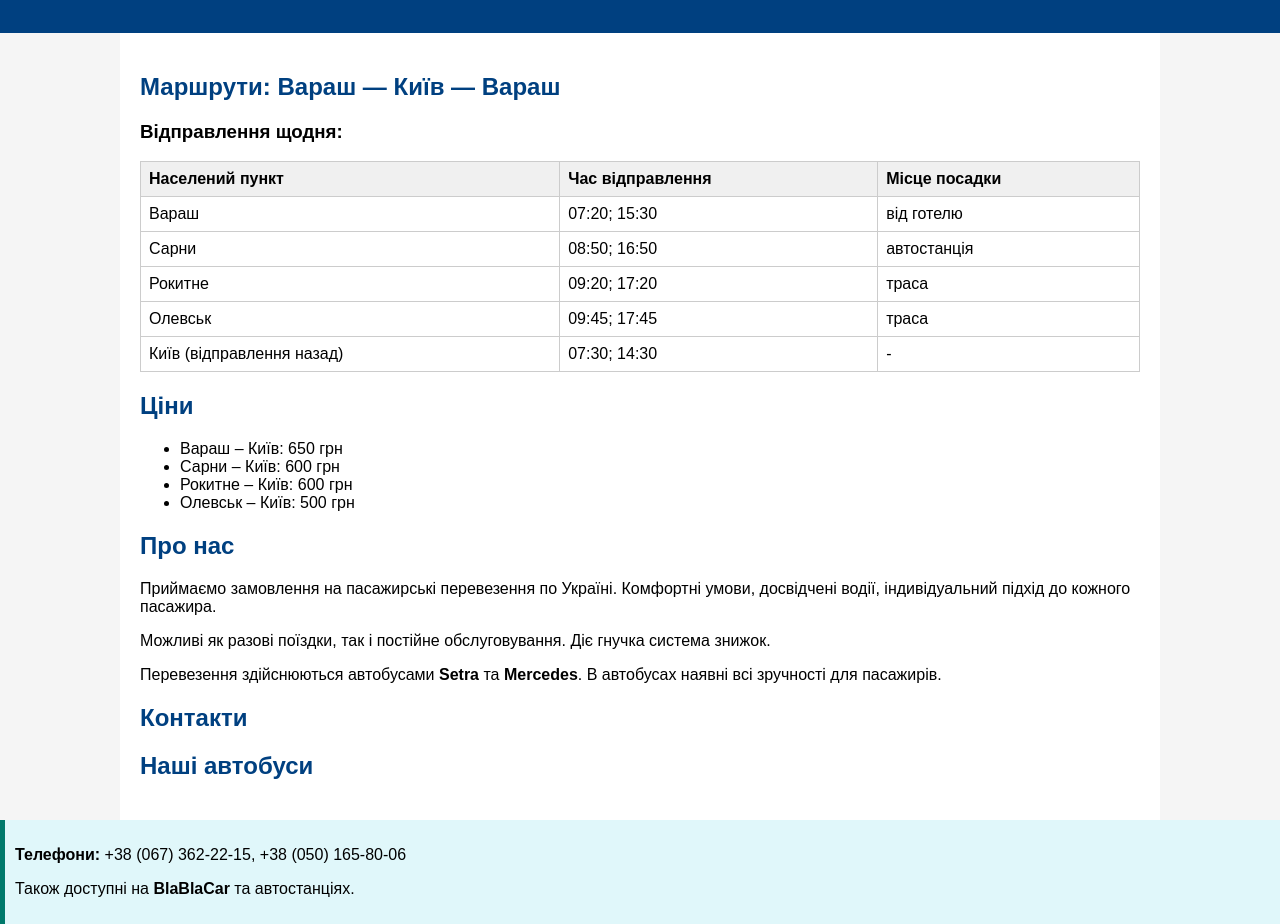
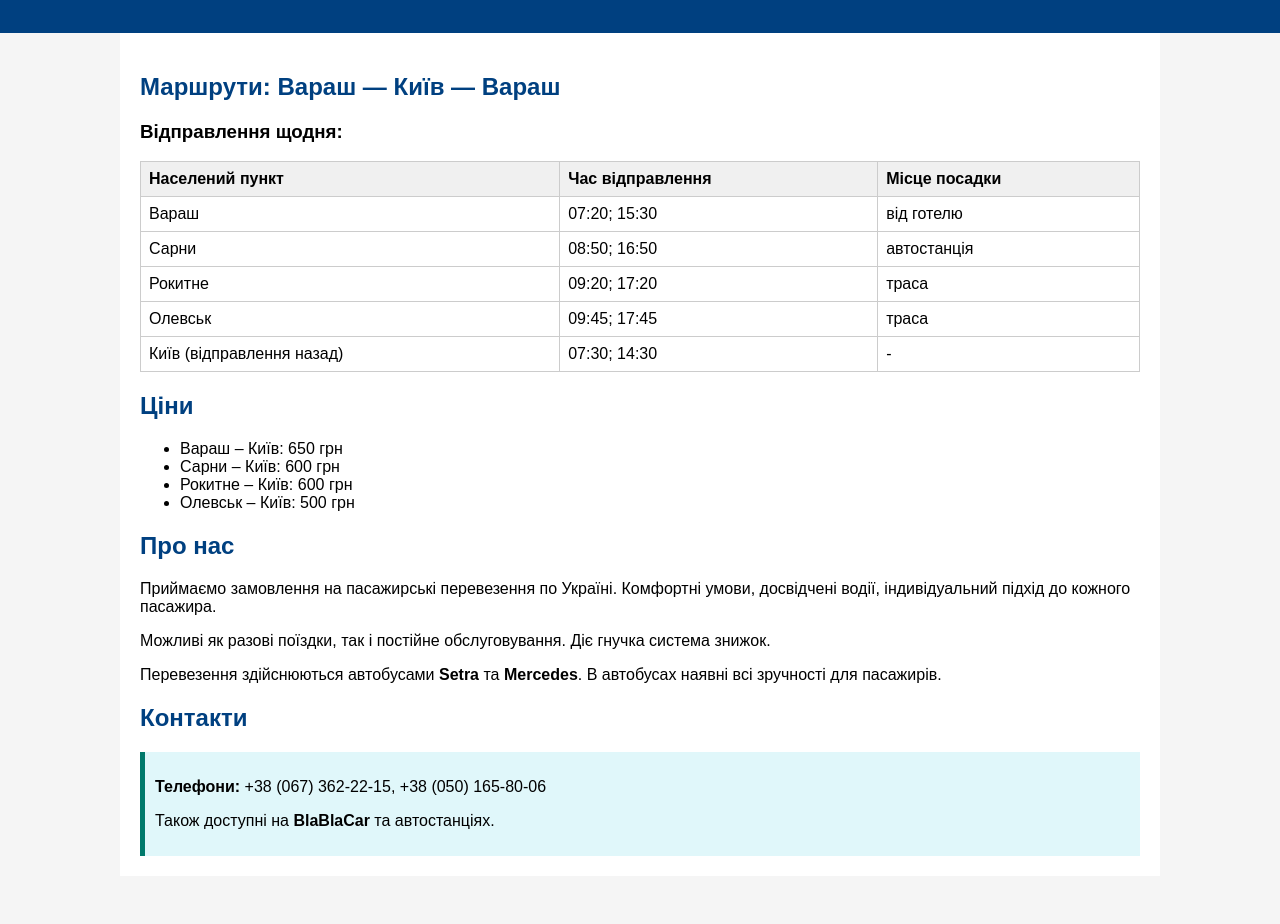
Before and after one commit to AattooMMm/vinsbus.com, a plain HTML site: page index.html in a window 1280 px wide. Shown: the part 121-1045 px from the top of the page. After the commit the page ends 997 px from the top, so only its background shows below. Drawn offline with Linux system fonts and the light colour scheme.

Commit message:
Update index.html

```diff
--- a/index.html
+++ b/index.html
@@ -1,4 +1,3 @@
-
 <!DOCTYPE html>
 <html lang="uk">
 <head>
@@ -106,10 +105,6 @@
   <p>Перевезення здійснюються автобусами <strong>Setra</strong> та <strong>Mercedes</strong>. В автобусах наявні всі зручності для пасажирів.</p>
 
   <h2>Контакти</h2>
-  <h2>Наші автобуси</h2>
-</div>
-
-</div>
   <div class="contacts">
     <p><strong>Телефони:</strong> +38 (067) 362-22-15, +38 (050) 165-80-06</p>
     <p>Також доступні на <strong>BlaBlaCar</strong> та автостанціях.</p>
```
